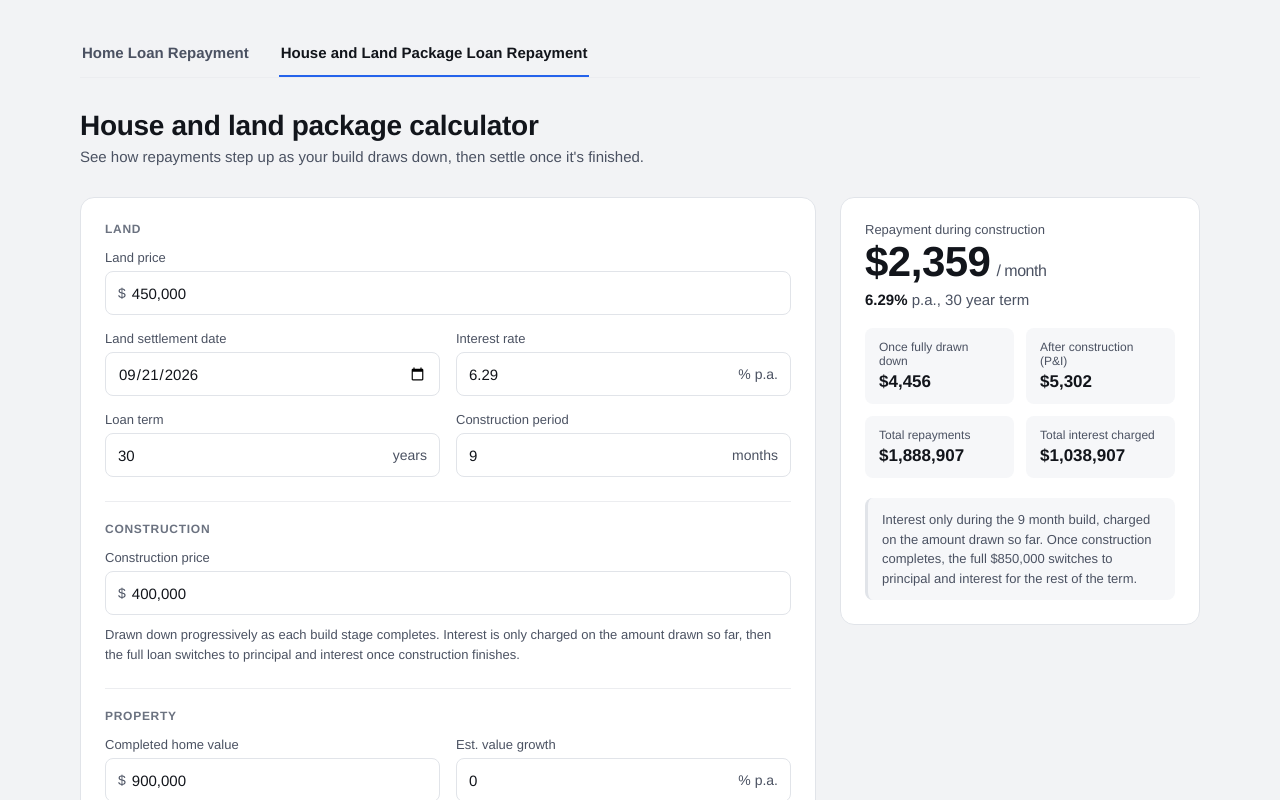
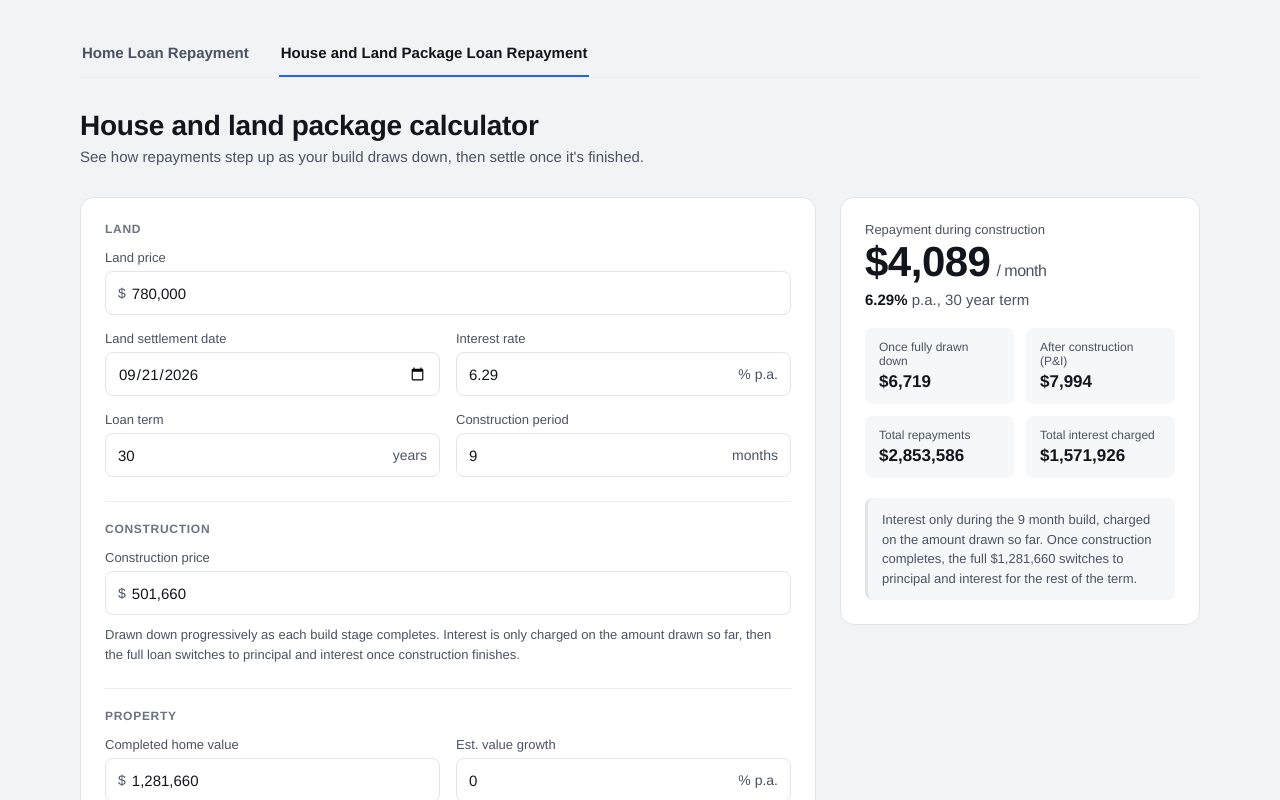
Before and after one commit to shubhankar1995/loan-calculators, a React (Vite) app: page / in a window 1280 px wide. Both pictures are taken after a click on the tab "House and Land Package Loan Repayment". Shown: the top 800 px of the page. Built offline with nearby package versions, Linux system fonts and the light colour scheme.

Commit message:
feat: update default values for land and construction amounts, and adjust construction stage percentages

```diff
--- a/src/HouseAndLandCalculator.tsx
+++ b/src/HouseAndLandCalculator.tsx
@@ -12,14 +12,14 @@ import { formatCurrency, formatRepayment, todayISODate } from './lib/format'
 type View = 'graph' | 'table'
 
 export function HouseAndLandCalculator() {
-  const [landAmount, setLandAmount] = useState(450000)
-  const [constructionAmount, setConstructionAmount] = useState(400000)
+  const [landAmount, setLandAmount] = useState(780000)
+  const [constructionAmount, setConstructionAmount] = useState(501660)
   const [startDate, setStartDate] = useState(() => todayISODate())
   const [termYears, setTermYears] = useState(30)
   const [ratePercent, setRatePercent] = useState(6.29)
   const [constructionMonths, setConstructionMonths] = useState(9)
   const [stages, setStages] = useState<ConstructionStage[]>(DEFAULT_CONSTRUCTION_STAGES)
-  const [homeValue, setHomeValue] = useState(900000)
+  const [homeValue, setHomeValue] = useState(1281660)
   const [homeValueGrowthPercent, setHomeValueGrowthPercent] = useState(0)
   const [advancedOpen, setAdvancedOpen] = useState(false)
   const [view, setView] = useState<View>('graph')
--- a/src/lib/houseAndLand.ts
+++ b/src/lib/houseAndLand.ts
@@ -15,11 +15,11 @@ export interface ConstructionStage {
 
 /** A typical progress-payment schedule for an Australian house and land package. */
 export const DEFAULT_CONSTRUCTION_STAGES: ConstructionStage[] = [
-  { name: 'Slab', percent: 10 },
-  { name: 'Frame', percent: 15 },
-  { name: 'Lock-up', percent: 35 },
-  { name: 'Fixing', percent: 20 },
-  { name: 'Completion', percent: 20 },
+  { name: 'Slab', percent: 20 },
+  { name: 'Frame', percent: 25 },
+  { name: 'Lock-up', percent: 25 },
+  { name: 'Fixing', percent: 25 },
+  { name: 'Completion', percent: 5 },
 ]
 
 export interface HouseAndLandInput {
```
